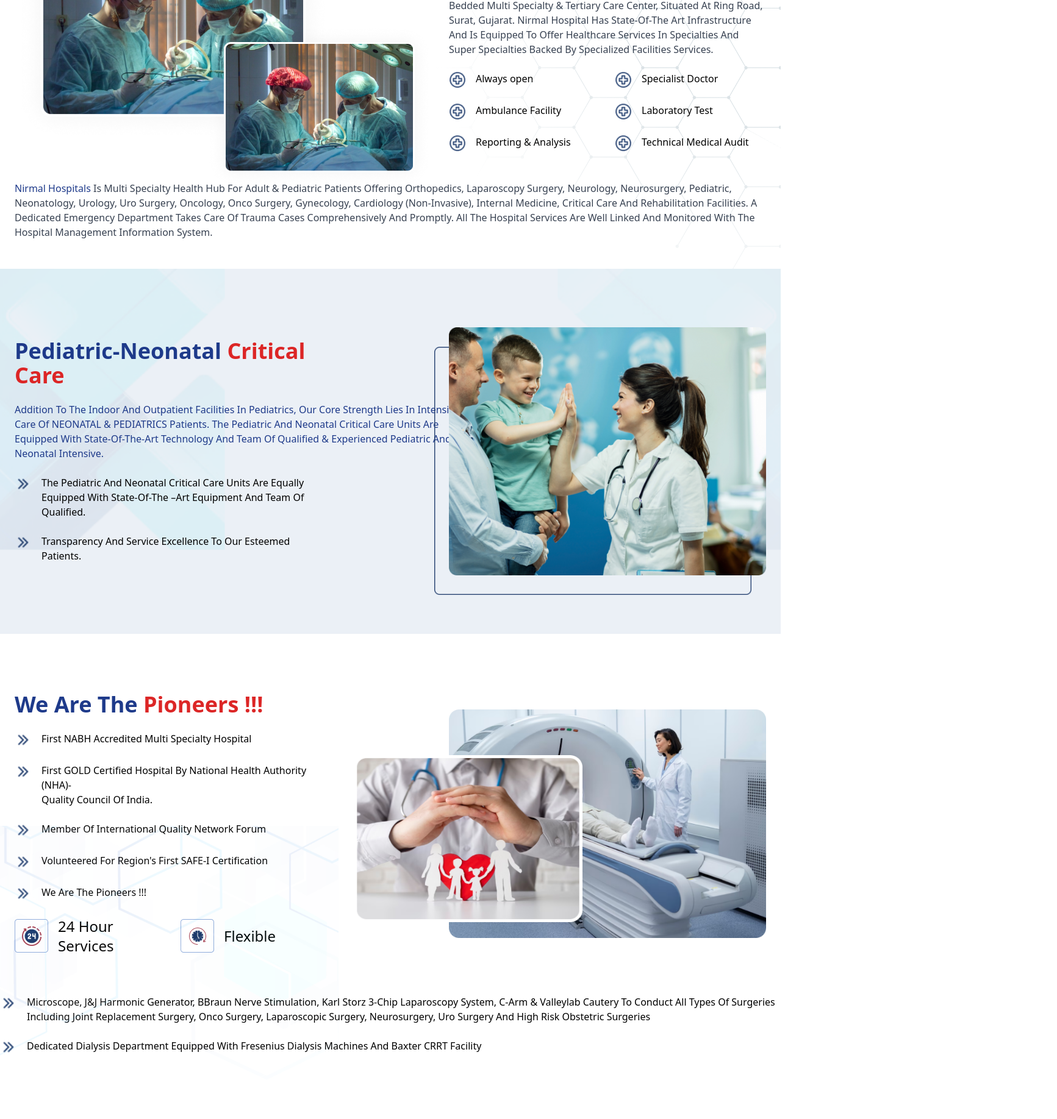
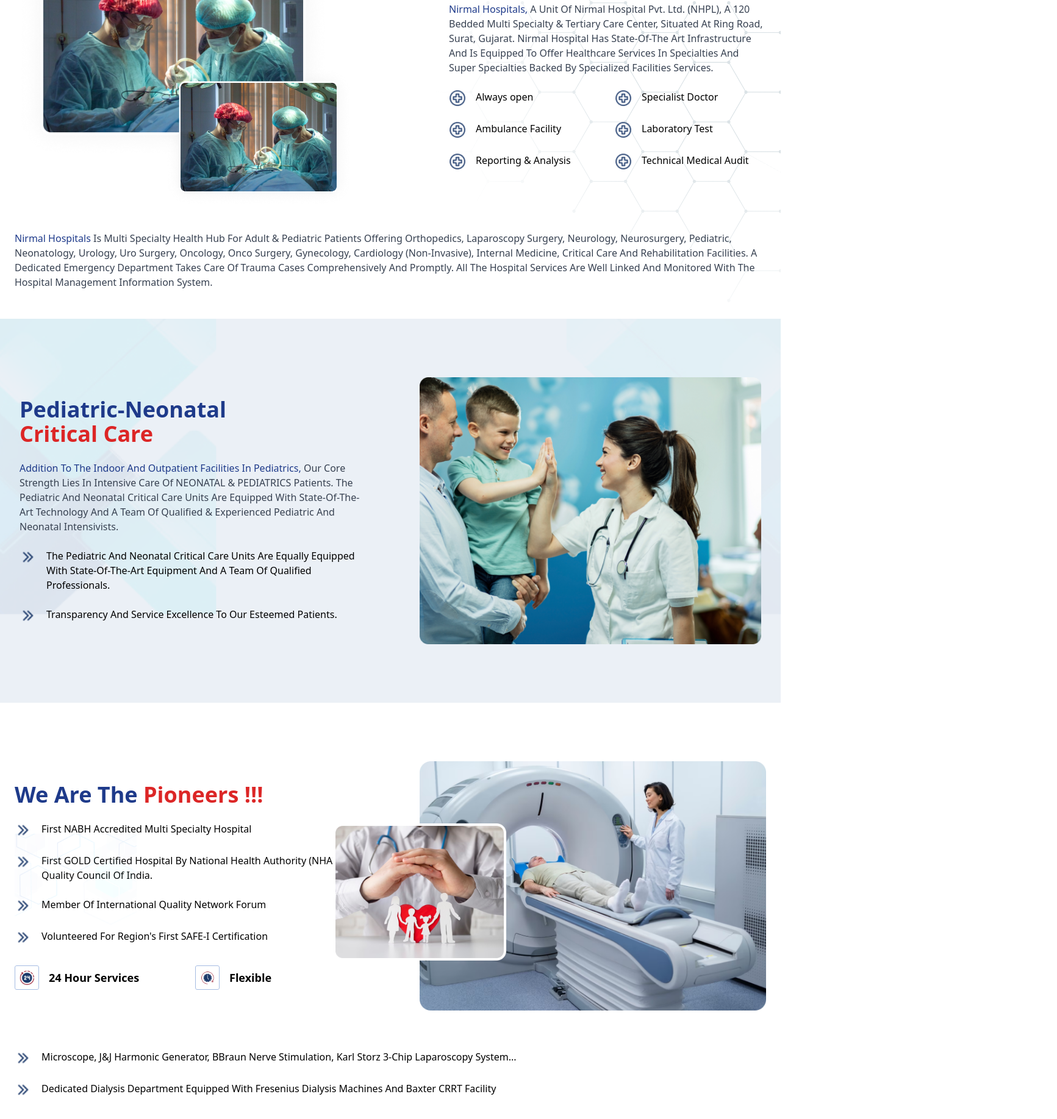
Before and after one commit to Rupesh-Jagatiya/new_nirmal_hospital, a website: page aboutus.html in a window 1280 px wide. Shown: the part 942-2778 px from the top of the page at 61% size, 1733 px wide, since content can reach past the window. Drawn offline with nearby package versions, Linux system fonts and the light colour scheme.

Commit message:
nirmal hospital about section

```diff
--- a/aboutus.html
+++ b/aboutus.html
@@ -17,40 +17,14 @@
         #mobile-menu.active {
             transform: translateY(0);
         }
-
-        /* .custom-button a {
-            font-size: 12px;
-            text-decoration: none;
-            color: #000000;
-            font-family: Arial, Helvetica, sans-serif;
-            font-weight: 600;
-            border: 1px solid #000000;
-            padding: 8px 10px;
-            display: inline-block;
-            position: relative;
-        }
-
-        .custom-button a::before {
-            content: '';
-            position: absolute;
-            bottom: -1px;
-            right: -1px;
-            height: 0;
-            width: 0;
-            width: 50px;
-            height: 120%;
-            border-right: 1px solid #e5e5e5;
-            border-bottom: 1px solid #e5e5e5;
-            box-sizing: border-box;
-        } */
     </style>
 </head>
 
 <body class="">
 
     <!-- Header Section -->
-    <header class="w-full h-[70px] bg-white shadow-md relative flex items-center z-50">
-        <div class="container mx-auto max-w-[1440px] flex justify-between items-center px-6">
+    <header class="w-full h-[100px] bg-white shadow-md relative flex items-center z-50">
+        <div class="container mx-auto max-w-[1200px] flex justify-between items-center px-6">
             <!-- Shape (hidden on mobile) -->
             <!-- <div id="shape-image" class="absolute top-[-35px] left-0 z-10 hidden md:block">
 
@@ -73,8 +47,8 @@
 
             <!-- Navbar Links (Desktop) -->
             <nav class="hidden md:flex w-auto space-x-8 text-sm text-black">
-                <a href="#" class="hover:text-blue-600">Home</a>
-                <a href="#about" class="hover:text-blue-600">About Us</a>
+                <a href="index.html" class="hover:text-blue-600">Home</a>
+                <a href="aboutus.html" class="hover:text-blue-600">About Us</a>
                 <a href="#solutions" class="hover:text-blue-600">Services</a>
                 <a href="#buy-sell" class="hover:text-blue-600">Specialty</a>
                 <a href="#blogs" class="hover:text-blue-600">Blogs</a>
@@ -82,11 +56,13 @@
                 <a href="#blogs" class="hover:text-blue-600">Contact Us</a>
             </nav>
 
-            <a href="#" class="inline-flex items-center px-6 py-3 text-white rounded-lg hover:bg-red-700 "
-                style="background-color:rgba(167, 62, 79, 1); ;">Book
-                Appointment
-                <img src="images/doubleaerrow.png" alt="Arrow" class="ml-5 w-4 h-3 ">
+
+            <a href="#"
+                class="hidden md:inline-flex items-center px-6 py-3 text-white rounded-lg bg-[rgba(167,62,79,1)] hover:bg-red-700 transition">
+                Book Appointment
+                <img src="images/doubleaerrow.png" alt="Arrow" class="ml-2 w-4 h-4">
             </a>
+
         </div>
     </header>
 
@@ -140,15 +116,24 @@
         <img src="images/_Compound Path_.png" class="absolute top-[20%] right-[0%]">
 
         <div class="max-w-[1440px] mx-auto px-6 grid grid-cols-1 md:grid-cols-2 gap-48 items-center">
+
             <!-- Left Part: Images -->
             <div class="flex flex-col gap-6 items-center order-1 md:order-none">
                 <div class="relative w-full">
+                    <!-- Main Image -->
                     <img src="images/Rectangle 4327.png" alt="About Us"
                         class="w-full h-auto rounded-lg object-cover object-center">
-                    <img src="images/Group 1000003677.png" class="absolute top-[0%] left-[83%]">
-                    <img src="images/Rectangle 4327.png" class="absolute top-[50%] left-[60%] h-[274px] w-[375px]">
+
+                    <!-- Responsive Image -->
+                    <img src="images/Group 1000003677.png"
+                        class="absolute top-[2%] left-[73%] sm:top-[2%] sm:left-[80%]">
+
+                    <!-- Secondary Image -->
+                    <img src="images/Rectangle 4327.png"
+                        class="absolute top-[90%] left-[77%] max-w-[60%] h-auto transform -translate-x-1/2 -translate-y-1/2">
                 </div>
             </div>
+
 
             <!-- Right Part: Content -->
             <div class="text-center md:text-left order-2 md:order-none">
@@ -199,7 +184,7 @@
         </div>
 
         <!-- Additional Description (Outside Both Parts) -->
-        <div class="max-w-[1440px] mx-auto px-6 mt-12">
+        <div class="max-w-[1440px] mx-auto px-6 mt-[100px]">
             <p class="text-gray-700 text-center md:text-left">
                 <span class="text-blue-900">Nirmal Hospitals</span> Is Multi Specialty Health Hub For Adult & Pediatric
                 Patients Offering Orthopedics,
@@ -220,54 +205,116 @@
 
 
     <section class="relative bg-white py-24 bg-cover bg-center"
-        style="background-image: url('images/Our\ Doctors.png');">
-
-        <div class="max-w-[1440px] mx-auto px-6 grid grid-cols-1 md:grid-cols-2 gap-48 items-center">
+        style="background-image: url('images/Our%20Doctors.png');">
+        <div
+            class="max-w-[1440px] mx-auto px-4 sm:px-6 lg:px-8 grid grid-cols-1 md:grid-cols-2 gap-12 lg:gap-24 items-center">
             <!-- Right Part: Content -->
-            <div class="text-center md:text-left order-2 md:order-none">
+            <div class="text-center md:text-left">
                 <!-- Title -->
-
-                <h2 class="text-3xl md:text-4xl font-bold text-blue-900 mb-6">
-                    Pediatric-Neonatal
+                <h2 class="text-2xl md:text-3xl lg:text-4xl font-bold text-blue-900 mb-6 leading-tight">
+                    Pediatric-Neonatal <br>
                     <span class="text-red-600">Critical Care</span>
                 </h2>
 
                 <!-- Description -->
-                <p class="text-gray-700 mb-6 ">
-                    <span class="text-blue-900 whitespace-nowrap">Addition To The Indoor And Outpatient Facilities
-                        In Pediatrics, Our Core
-                        Strength Lies In Intensive <br> Care Of NEONATAL & PEDIATRICS Patients. The Pediatric And
+                <p class="text-gray-700 mb-6">
+                    <span class="text-blue-900">Addition To The Indoor And Outpatient Facilities In Pediatrics,</span>
+                    Our Core Strength Lies In Intensive Care Of NEONATAL & PEDIATRICS Patients. The Pediatric And
                     Neonatal
-                        Critical Care Units Are <br> Equipped With State-Of-The-Art Technology And Team Of Qualified
-                        &
-                        Experienced Pediatric And <br> Neonatal Intensive.
+                    Critical Care Units Are Equipped With State-Of-The-Art Technology And A Team Of Qualified &
+                    Experienced Pediatric And Neonatal Intensivists.
                 </p>
 
                 <!-- Two Rows with Icons and Text -->
-
+                <div class="space-y-6">
                     <div class="flex items-start gap-4">
-                    <img src="images/Group 1000005142.png" alt="Icon 6" class="w-7 h-7">
-                    <p>The Pediatric And Neonatal Critical Care Units Are Equally Equipped With State-Of-The –Art
-                        Equipment And Team Of Qualified.</p>
+                        <img src="images/Group 1000005142.png" alt="Icon 1" class="w-7 h-7">
+                        <p>The Pediatric And Neonatal Critical Care Units Are Equally Equipped With State-Of-The-Art
+                            Equipment And A Team Of Qualified Professionals.</p>
                     </div>
-                <div class="flex items-start gap-4 mt-6">
-                    <img src="images/Group 1000005142.png" alt="Icon 6" class="w-7 h-7">
+                    <div class="flex items-start gap-4">
+                        <img src="images/Group 1000005142.png" alt="Icon 2" class="w-7 h-7">
                         <p>Transparency And Service Excellence To Our Esteemed Patients.</p>
                     </div>
-
+                </div>
             </div>
 
             <!-- Left Part: Images -->
-            <div class="flex flex-col gap-6 items-center order-1 md:order-none">
-                <div class="relative w-full">
+            <div class="relative flex justify-center items-center">
                 <img src="images/Rectangle 19364.png" alt="About Us"
                     class="w-full h-auto rounded-lg object-cover object-center relative z-10">
-                    <img src="images/Rectangle 19489.png" class="absolute top-8 -left-6 ">
+                <!-- <img src="images/Rectangle 19489.png" class="absolute top-8 -left-6 w-32 md:w-48 lg:w-64"> -->
+            </div>
+        </div>
+    </section>
+
+
+
+
+    <section class="relative bg-white py-24 bg-cover bg-center">
+        <div class="max-w-[1440px] mx-auto px-6 grid grid-cols-1 md:grid-cols-2 gap-12 md:gap-24 items-center">
+            <!-- Right Part: Content -->
+            <div class="text-center md:text-left relative">
+                <img src="images/pngwing 16.png" class="absolute top-1/2 -translate-y-1/2 left-0 w-[100px] md:w-[200px]" alt="Decorative">
+
+                <!-- Title -->
+                <h2 class="text-3xl md:text-4xl font-bold text-blue-900 mb-6">
+                    We Are The <span class="text-red-600">Pioneers !!!</span>
+                </h2>
+
+                <!-- Feature List -->
+                <div class="space-y-6">
+                    <div class="flex items-start gap-4">
+                        <img src="images/Group 1000005142.png" alt="Icon" class="w-7 h-7">
+                        <p>First NABH Accredited Multi Specialty Hospital</p>
+                    </div>
+                    <div class="flex items-start gap-4">
+                        <img src="images/Group 1000005142.png" alt="Icon" class="w-7 h-7">
+                        <p>First GOLD Certified Hospital By National Health Authority (NHA) - <br> Quality Council Of India.</p>
+                    </div>
+                    <div class="flex items-start gap-4">
+                        <img src="images/Group 1000005142.png" alt="Icon" class="w-7 h-7">
+                        <p>Member Of International Quality Network Forum</p>
+                    </div>
+                    <div class="flex items-start gap-4">
+                        <img src="images/Group 1000005142.png" alt="Icon" class="w-7 h-7">
+                        <p>Volunteered For Region's First SAFE-I Certification</p>
                     </div>
                 </div>
 
+                <!-- Services -->
+                <div class="grid grid-cols-2 gap-6 mt-8">
+                    <div class="flex items-center gap-4">
+                        <img src="images/24.png" alt="24 Hour Services Icon" class="w-10 h-10">
+                        <p class="text-lg font-semibold">24 Hour Services</p>
+                    </div>
+                    <div class="flex items-center gap-4">
+                        <img src="images/Clock.png" alt="Flexible Icon" class="w-10 h-10">
+                        <p class="text-lg font-semibold">Flexible</p>
+                    </div>
+                </div>
+            </div>
 
+            <!-- Left Part: Images -->
+            <div class="flex flex-col gap-8 items-center">
+                <div class="relative w-full">
+                    <img src="images/Rectangle 19365.png" alt="About Us" class="w-full h-auto rounded-lg object-cover">
+                    <img src="images/Rectangle 19366.png" class="absolute top-1/4 -left-1/4 w-[80%] md:w-[50%]" alt="Decorative">
+                </div>
+            </div>
+        </div>
 
+        <!-- Extra Information -->
+        <div class="max-w-[1440px] mx-auto px-6 space-y-6 mt-16">
+            <div class="flex items-start gap-4">
+                <img src="images/Group 1000005142.png" alt="Icon" class="w-7 h-7">
+                <p>Microscope, J&J Harmonic Generator, BBraun Nerve Stimulation, Karl Storz 3-Chip Laparoscopy System...</p>
+            </div>
+            <div class="flex items-start gap-4">
+                <img src="images/Group 1000005142.png" alt="Icon" class="w-7 h-7">
+                <p>Dedicated Dialysis Department Equipped With Fresenius Dialysis Machines And Baxter CRRT Facility</p>
+            </div>
+        </div>
     </section>
 
 
@@ -281,120 +328,26 @@
 
 
 
-
-    <section class="relative bg-white py-24 bg-cover bg-center relative">
-
-        <div class="max-w-[1440px] mx-auto px-6 grid grid-cols-1 md:grid-cols-2 gap-48 items-center">
-            <!-- Right Part: Content -->
-            <div class="text-center md:text-left order-2 md:order-none">
-
-                <img src="images/pngwing 16.png" class="absolute top-[40%] left-[0%]">
-                <!-- Title -->
-
-                <h2 class="text-3xl md:text-4xl font-bold text-blue-900 mb-6">
-                    We Are The <span class="text-red-600">Pioneers !!!</span>
-                </h2>
-                <!-- Two Rows with Icons and Text -->
-
-                <div class="flex items-start gap-4">
-                    <img src="images/Group 1000005142.png" alt="Icon 6" class="w-7 h-7">
-                    <p>First NABH Accredited Multi Specialty Hospital</p>
-                </div>
-                <div class="flex items-start gap-4 mt-6">
-                    <img src="images/Group 1000005142.png" alt="Icon 6" class="w-7 h-7">
-                    <p>First GOLD Certified Hospital By National Health Authority (NHA)-<br>Quality Council Of India.
-                    </p>
-                </div>
-                <div class="flex items-start gap-4 mt-6">
-                    <img src="images/Group 1000005142.png" alt="Icon 6" class="w-7 h-7">
-                    <p>Member Of International Quality Network Forum</p>
-                </div>
-                <div class="flex items-start gap-4 mt-6">
-                    <img src="images/Group 1000005142.png" alt="Icon 6" class="w-7 h-7">
-                    <p>Volunteered For Region's First SAFE-I Certification</p>
-                </div>
-                <div class="flex items-start gap-4 mt-6">
-                    <img src="images/Group 1000005142.png" alt="Icon 6" class="w-7 h-7">
-                    <p>We Are The Pioneers !!!</p>
-                </div>
-                <!-- Two Rows with Icons and Text -->
-                <div class="grid grid-cols-1 md:grid-cols-2 gap-6 mt-6">
-                    <div class="flex items-start gap-4 items-center">
-                        <img src="images/24.png" alt="Icon 1" class="w-55 h-55">
-                        <p class="text-2xl">24 Hour Services</p>
-                    </div>
-                    <div class="flex items-start gap-4 items-center">
-                        <img src="images/Clock.png" alt="Icon 2" class="w-55 h-55">
-                        <p class="text-2xl">Flexible</p>
-                    </div>
-
-                </div>
-
-            </div>
+    <section class="relative bg-white py-24 bg-cover bg-center">
+        <div class=" max-w-[1440px] mx-auto px-6 grid grid-cols-1 md:grid-cols-[2fr,3fr] gap-0 items-center">
 
 
-            <!-- Left Part: Images -->
-            <div class="flex flex-col gap-8 items-center order-1 md:order-none">
+            <div class="flex flex-col gap-6 items-center order-1 md:order-none">
                 <div class="relative w-full">
-                    <img src="images/Rectangle 19365.png" alt="About Us"
-                        class="w-full h-auto rounded-lg object-cover object-center">
-
-                    <img src="images/Rectangle 19366.png" class="absolute top-[20%] -left-[30%] h-[274px] w-[375px]">
+                    <img src="images/doctor.png" alt="About Us" class="rounded-lg object-cover object-center">
                 </div>
             </div>
 
-        </div>
-
-        <div class="flex max-w-[1440px] mx-auto items-start gap-4 mt-16">
-            <img src="images/Group 1000005142.png" alt="Icon 6" class="w-7 h-7">
-            <p>Microscope, J&J Harmonic Generator, BBraun Nerve Stimulation, Karl Storz 3-Chip Laparoscopy System, C-Arm
-                & Valleylab Cautery To Conduct All Types Of Surgeries Including Joint Replacement Surgery, Onco Surgery,
-                Laparoscopic Surgery, Neurosurgery, Uro Surgery And High Risk Obstetric Surgeries</p>
-        </div>
-        <div class="flex max-w-[1440px] mx-auto items-start gap-4 mt-6">
-            <img src="images/Group 1000005142.png" alt="Icon 6" class="w-7 h-7">
-            <p>Dedicated Dialysis Department Equipped With Fresenius Dialysis Machines And Baxter CRRT Facility</p>
-        </div>
-    </section>
-
-
-
-
-
-
-
-
-
-
-
-    <section class="relative bg-white py-24 bg-cover bg-center"
-        >
-
-        <div class="max-w-[1440px] mx-auto px-6 grid grid-cols-1 md:grid-cols-2 gap-0 items-center">
-
-
-            <!-- Left Part: Images -->
-            <div class="flex flex-col gap-6 items-center order-1 md:order-none">
-                <div class="relative w-full">
-                    <img src="images/doctor.png" alt="About Us"
-                        class="w-[419px] h-[460px] rounded-lg object-cover object-center">
-
-                </div>
-            </div>
-
-
-            <!-- Right Part: Content -->
-            <div class="text-center md:text-left order-2 md:order-none relative">
+            <div class=" text-center md:text-left order-2 md:order-none relative">
                 <!-- Title -->
 
-                <h2 class="text-3xl md:text-4xl font-bold text-blue-900 mb-6 whitespace-nowrap">
-                    Dr. Nirmal G. Choraria Chairman Of
-                    <span class="text-red-600">Nirmal <br> Hospitals</span>
+                <h2 class="text-3xl md:text-4xl font-bold text-blue-900 mb-6 ">
+                    Dr. Nirmal G. Choraria Chairman Of Nirmal
+                    <span class="text-red-600"> Hospitals</span>
                 </h2>
-
-                <!-- Description -->
                 <p class="text-gray-700 mb-6 ">
-                    <span class="text-black-900 whitespace-nowrap">I Wish To Take This Opportunity Of Sharing With You My
+                    <span class="text-black-900 ">I Wish To Take This Opportunity Of Sharing With You
+                        My
                         Vision Of Providing World-Class Health Services To The People Of <br> South Gujarat. I Embarked
                         On
                         This Journey In 1983 With The Establishment Of Nirmal Children’s Hospital With A Promise To <br>
@@ -402,7 +355,7 @@
                         Infants And Children Of <br> South Gujarat.
                 </p>
                 <p class="text-gray-700 mb-6 font-medium	">
-                    <span class="text-black whitespace-nowrap">Always In The Service Of Our Beloved Medical
+                    <span class="text-black ">Always In The Service Of Our Beloved Medical
                         Fraternity & The Community!!
                 </p>
                 <p class="font-bold mb-6 ">
@@ -410,14 +363,11 @@
                         I Remain, <br>
                         Yours Sincerely,
                 </p>
-
-                <img src="images/pngwing 8.png" class="absolute -top-20 left-[85%]">
+                <img src="images/doctor1.png" class="absolute top-0 left-[330px] hidden md:block">
 
             </div>
-
-
+        </div>
     </section>
-
 
 
 
```
Also changed, not shown: index.html (+32 -40 lines), images/doctor1.png (renamed from images/pngwing 8.png). Lines whose indentation alone changed are shown as unchanged.
